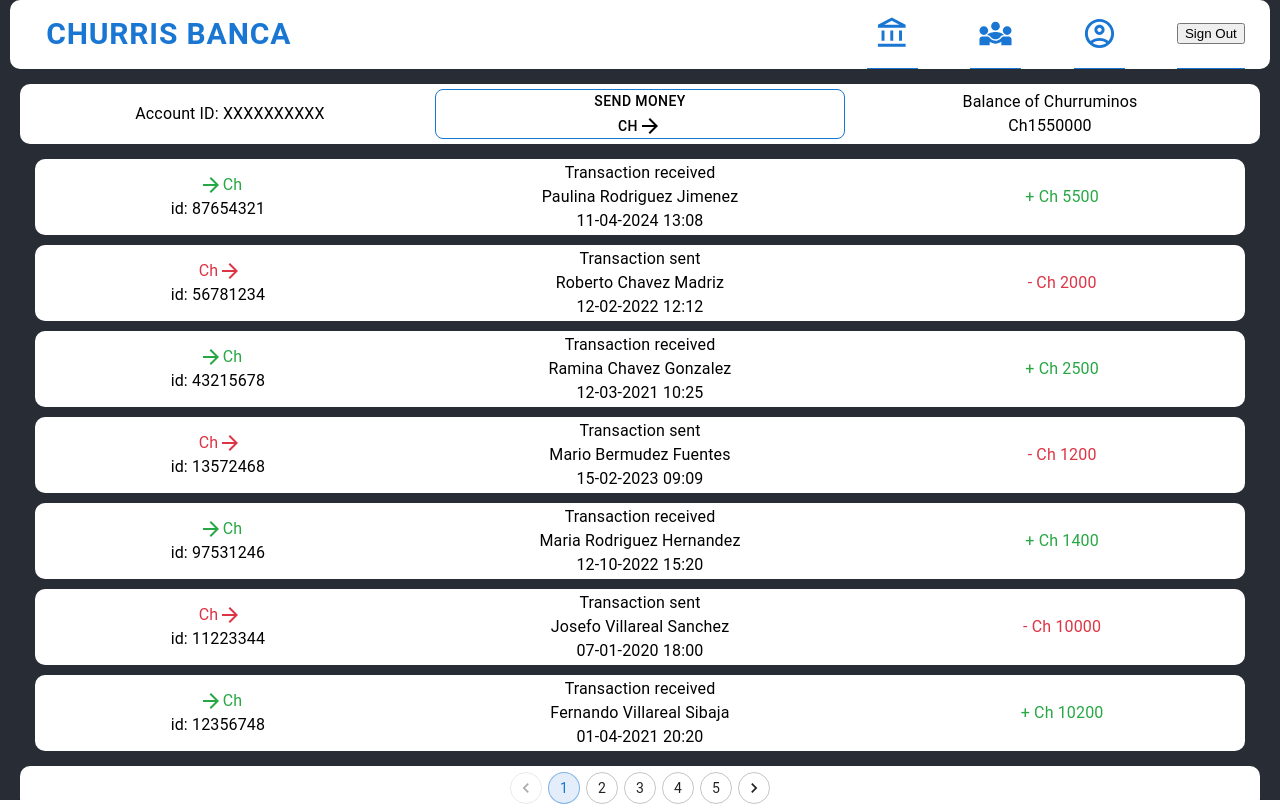
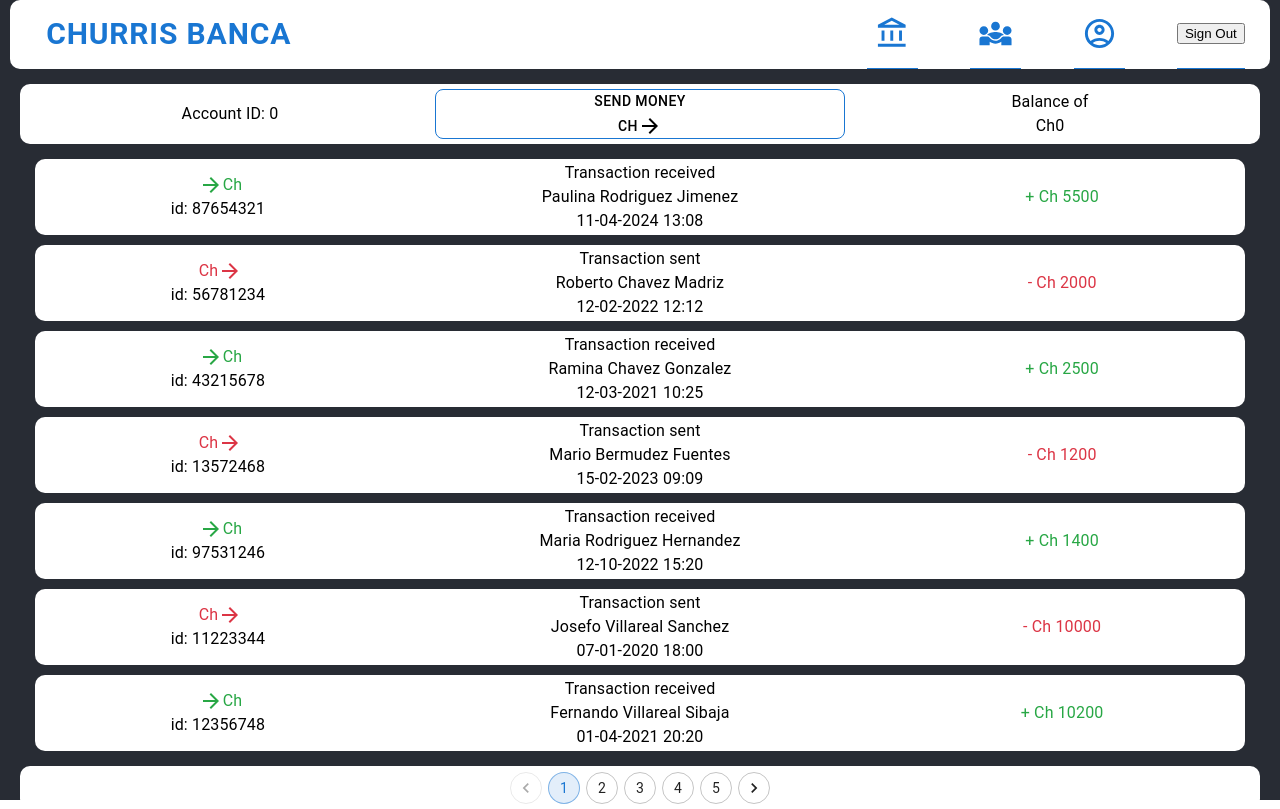
Before and after one commit to AndreyMena/ChurrisBanca, a React (Create React App) app in the folder churris-banca-web/: page /bankingPage in a window 1280 px wide. Built offline with nearby package versions, Linux system fonts and the light colour scheme; no server answers.

Commit message:
Used the hook useBankStore in accoutBalance

```diff
--- a/churris-banca-web/src/Components/Banking/AccountBalance/AccountBalance.jsx
+++ b/churris-banca-web/src/Components/Banking/AccountBalance/AccountBalance.jsx
@@ -3,17 +3,22 @@ import { Button } from "@mui/material";
 import Typography from "@mui/material/Typography";
 import ArrowForwardIcon from "@mui/icons-material/ArrowForward";
 import axios from "axios";
+import { useBankStore } from "../../../hooks/useBankStore";
 import SendMoneyPopup from "../SendMoneyPopup/SendMoneyPopup";
 import "./AccountBalance.css";
 
 export const handleAccountBalance = (messageFromServer) => {};
 
 const AccountBalance = () => {
-  // Hay que recibir el mensaje desde el servidor que contiene los datos del balance/saldo de la cuenta obtenidos desde la base de datos y asignar esos datos a las siguientes variables para luego renderizar el componente AccountBalance ya con esos datos.
+  const { startLoadingBankAccount, bankAccount } = useBankStore();
+  const [openPopup, setOpenPopup] = useState(false);
+
+  const { id: bankAccountId, currency, accountStatus } = bankAccount;
+
+  /* // Hay que recibir el mensaje desde el servidor que contiene los datos del balance/saldo de la cuenta obtenidos desde la base de datos y asignar esos datos a las siguientes variables para luego renderizar el componente AccountBalance ya con esos datos.
   const [accountId, setAccountId] = useState("XXXXXXXXXX");
   const [typeCurrency, setTypeCurrency] = useState("Churruminos");
   const [accountBalance, setAaccountBalance] = useState(1550000);
-  const [openPopup, setOpenPopup] = useState(false);
 
   const userCredentials = {
     type: "getUserAccountBalance",
@@ -22,7 +27,7 @@ const AccountBalance = () => {
   };
 
   useEffect(() => {
-    /*console.log("use effect");
+    console.log("use effect");
     // Realiza la solicitud al servidor, hay que definir la ruta al servidor
     axios
       .post("/ruta-al-servidor", userCredentials)
@@ -43,8 +48,8 @@ const AccountBalance = () => {
           "Error al realizar la conexión o recibir el texto del servidor:",
           error
         );
-      });*/
-  }, []);
+      });
+  }, []);*/
 
   const handleOpenPopup = () => {
     setOpenPopup(true);
@@ -54,10 +59,14 @@ const AccountBalance = () => {
     setOpenPopup(false);
   };
 
+  useEffect(() => {
+    startLoadingBankAccount(1); // TODO: Modificar
+  }, []);
+
   return (
     <div id="account-container">
       <div className="info">
-        <Typography>Account ID: {accountId}</Typography>
+        <Typography>Account ID: {bankAccountId}</Typography>
       </div>
       <div className="info">
         <Button id="button-send-money" onClick={handleOpenPopup}>
@@ -71,14 +80,14 @@ const AccountBalance = () => {
         </Button>
       </div>
       <div className="info">
-        <Typography>Balance of {typeCurrency}</Typography>
-        <Typography>Ch{accountBalance}</Typography>
+        <Typography>Balance of {currency}</Typography>
+        <Typography>Ch{accountStatus}</Typography>
       </div>
 
       <SendMoneyPopup
         openPopup={openPopup}
         handleClosePopup={handleClosePopup}
-        accountBalance={accountBalance}
+        accountBalance={accountStatus}
       />
     </div>
   );
```
